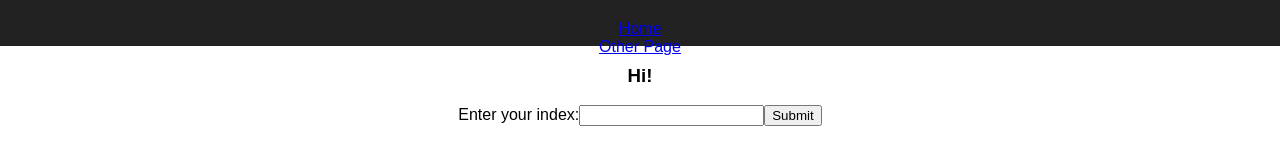
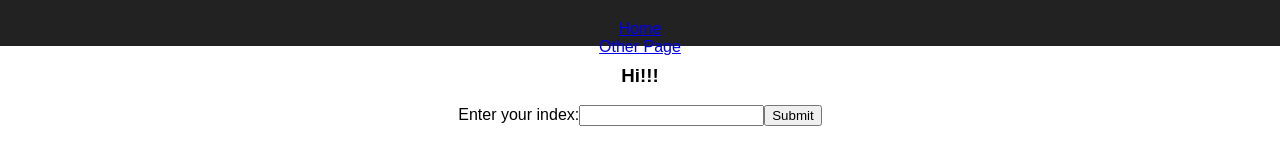
Before and after one commit to romezer/multi-docker, a React (Create React App) app in the folder client/: page / in a window 1280 px wide. Shown: the part 144-291 px from the top of the page. Built offline with nearby package versions, Linux system fonts and the light colour scheme; no server answers.

Commit message:
client fix

```diff
--- a/client/src/App.js
+++ b/client/src/App.js
@@ -17,7 +17,7 @@ class App extends Component {
             <br />
             <Link to="/otherpage">Other Page</Link>
           </header>
-          <h3>Hi!</h3>
+          <h3>Hi!!!</h3>
           <div>
             <Route exact path="/" component={Fib} />
             <Route path="/otherpage" component={OtherPage} />
```
